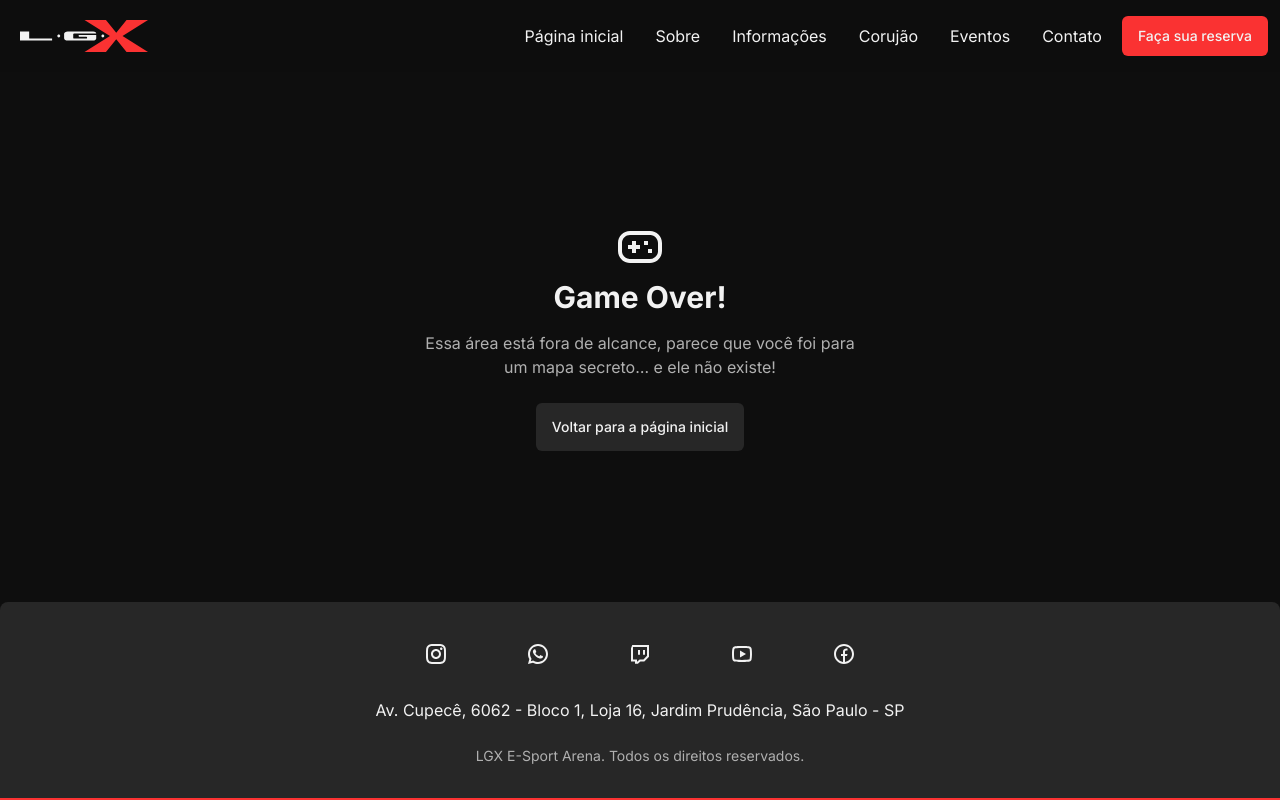
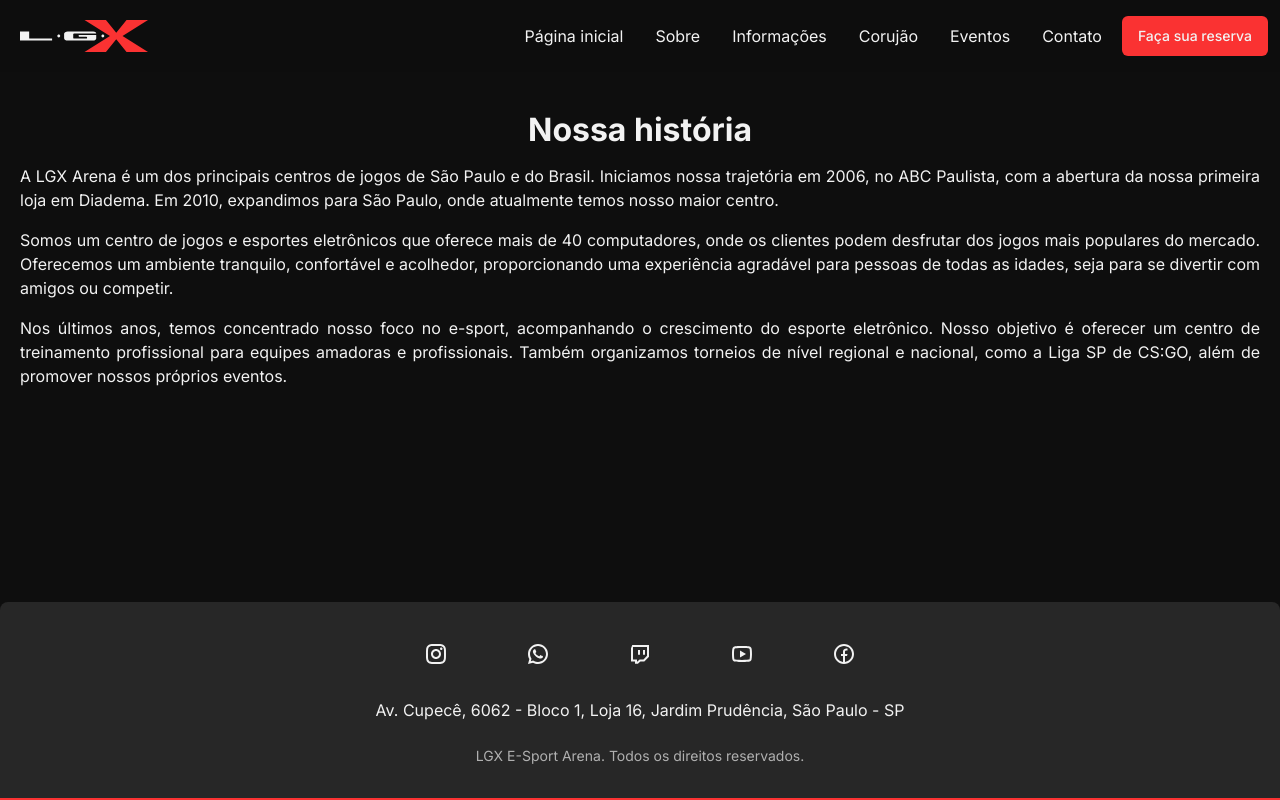
Before and after one commit to lgxarena/lgx-website, a Next.js app: page /sobre in a window 1280 px wide. Before the commit this address had no page. Built offline with nearby package versions, Linux system fonts and the light colour scheme.

Commit message:
feat: adding about page

```diff
--- a/src/app/(home)/page.tsx
+++ b/src/app/(home)/page.tsx
@@ -1,3 +1,4 @@
+import { Metadata } from 'next'
 import Link from 'next/link'
 import { RiScrollToBottomLine } from 'react-icons/ri'
 
@@ -6,6 +7,10 @@ import { generateWhatsAppLink } from '@/utils/generate-whatsapp-link'
 
 import { DesktopPricing } from './_components/desktop-pricing'
 import { MobilePricing } from './_components/mobile-pricing'
+
+export const metadata: Metadata = {
+  title: 'Página inicial - LGX E-Sport Arena',
+}
 
 export default function Home() {
   const bookText = generateWhatsAppLink(
@@ -17,7 +22,7 @@ export default function Home() {
   )
 
   return (
-    <div>
+    <main>
       <section
         className="relative z-[5] flex h-[calc(100dvh-72px)] w-full flex-col items-center justify-center gap-10
           bg-hero-mobile bg-cover bg-center bg-no-repeat px-5 sm:bg-hero-desktop"
@@ -49,7 +54,10 @@ export default function Home() {
         </Button>
       </section>
 
-      <section className="relative z-[5] mx-auto flex flex-col items-center bg-neutral px-5 py-8 sm:py-10">
+      <section
+        className="relative z-[5] mx-auto flex flex-col items-center bg-neutral px-5 py-8 sm:py-10"
+        id="horarios"
+      >
         <strong className="text-center text-3xl sm:text-[32px]">Horário de funcionamento</strong>
         <ul className="my-4 flex w-full max-w-screen-xl flex-col gap-2 sm:justify-center sm:gap-3 md:flex-row">
           <li className="flex w-full flex-col items-center gap-2 rounded-md bg-neutral-900 py-5 sm:py-6">
@@ -84,7 +92,10 @@ export default function Home() {
         </p>
       </section>
 
-      <section className="relative z-[5] mx-auto flex flex-col items-center bg-neutral px-5 py-8 sm:py-10">
+      <section
+        className="relative z-[5] mx-auto flex flex-col items-center bg-neutral px-5 py-8 sm:py-10"
+        id="precos"
+      >
         <strong className="text-3xl sm:text-[32px]">Preços</strong>
 
         <MobilePricing />
@@ -96,6 +107,6 @@ export default function Home() {
           específico do pacote.
         </p>
       </section>
-    </div>
+    </main>
   )
 }
--- a/src/app/layout.tsx
+++ b/src/app/layout.tsx
@@ -10,7 +10,7 @@ import '@/styles/global.css'
 const inter = Inter({ subsets: ['latin'] })
 
 export const metadata: Metadata = {
-  title: 'Página inicial - LGX E-Sport Arena',
+  title: 'LGX E-Sport Arena',
   description:
     'A LGX E-Sport Arena tem 144 m² com uma estrutura totalmente dedicada ao público gamer. Espaço esse para realização de competições, treino de times, confraternizações e eventos fechados.',
 }
--- /dev/null
+++ b/src/app/sobre/page.tsx
@@ -0,0 +1,30 @@
+import { Metadata } from 'next'
+
+export const metadata: Metadata = {
+  title: 'Sobre - LGX E-Sport Arena',
+}
+
+export default function Sobre() {
+  return (
+    <main className="relative z-[5] flex flex-1 flex-col bg-neutral px-5 py-8 md:py-10">
+      <h1 className="mb-4 text-center text-3xl font-bold sm:text-[32px]">Nossa história</h1>
+      <p className="mx-auto max-w-screen-xl text-justify font-normal">
+        A LGX Arena é um dos principais centros de jogos de São Paulo e do Brasil. Iniciamos nossa
+        trajetória em 2006, no ABC Paulista, com a abertura da nossa primeira loja em Diadema. Em
+        2010, expandimos para São Paulo, onde atualmente temos nosso maior centro.
+      </p>
+      <p className="mx-auto mt-4 max-w-screen-xl text-justify font-normal">
+        Somos um centro de jogos e esportes eletrônicos que oferece mais de 40 computadores, onde os
+        clientes podem desfrutar dos jogos mais populares do mercado. Oferecemos um ambiente
+        tranquilo, confortável e acolhedor, proporcionando uma experiência agradável para pessoas de
+        todas as idades, seja para se divertir com amigos ou competir.
+      </p>
+      <p className="mx-auto mt-4 max-w-screen-xl text-justify font-normal">
+        Nos últimos anos, temos concentrado nosso foco no e-sport, acompanhando o crescimento do
+        esporte eletrônico. Nosso objetivo é oferecer um centro de treinamento profissional para
+        equipes amadoras e profissionais. Também organizamos torneios de nível regional e nacional,
+        como a Liga SP de CS:GO, além de promover nossos próprios eventos.
+      </p>
+    </main>
+  )
+}
--- a/src/components/common/text-morph.tsx
+++ b/src/components/common/text-morph.tsx
@@ -29,7 +29,7 @@ export function TextMorph({ children, as: Component = 'p', className, style }: T
 
   return (
     <Component aria-label={children} className={cn(className)} style={style}>
-      <AnimatePresence initial={false} mode="popLayout">
+      <AnimatePresence mode="popLayout">
         {characters.map((character) => (
           <motion.span
             key={character.id}
--- a/src/components/layout/mobile-menu.tsx
+++ b/src/components/layout/mobile-menu.tsx
@@ -2,7 +2,8 @@
 
 import { AnimatePresence, motion } from 'motion/react'
 import Link from 'next/link'
-import { useState } from 'react'
+import { usePathname } from 'next/navigation'
+import { useEffect, useState } from 'react'
 import { RiCloseLine, RiMenuLine } from 'react-icons/ri'
 
 import { Button } from '@/components/ui/button'
@@ -15,6 +16,7 @@ import { generateWhatsAppLink } from '@/utils/generate-whatsapp-link'
 
 export function MobileMenu() {
   const [isMenuOpen, setIsMenuOpen] = useState(false)
+  const pathname = usePathname()
 
   const closeMenu = () => setIsMenuOpen(false)
   const handleToggleMenuState = () => setIsMenuOpen((prev) => !prev)
@@ -26,6 +28,10 @@ export function MobileMenu() {
   const bookText = generateWhatsAppLink(
     'Olá, gostaria de fazer uma reserva para [inserir data e horário].'
   )
+
+  useEffect(() => {
+    closeMenu()
+  }, [pathname])
 
   return (
     <>
--- a/src/data/menu.ts
+++ b/src/data/menu.ts
@@ -9,15 +9,15 @@ export const MOBILE_MENU = [
   },
   {
     title: 'Horários',
-    href: '/horarios',
+    href: '/#horarios',
   },
   {
     title: 'Preços',
-    href: '/precos',
+    href: '/#precos',
   },
   {
     title: 'Setup',
-    href: '/setup',
+    href: '/#setup',
   },
   {
     title: 'Jogos',
@@ -65,15 +65,15 @@ export const DESKTOP_MENU: DesktopMenuItem[] = [
     children: [
       {
         title: 'Horários',
-        href: '/horarios',
+        href: '/#horarios',
       },
       {
         title: 'Preços',
-        href: '/precos',
+        href: '/#precos',
       },
       {
         title: 'Setup',
-        href: '/setup',
+        href: '/#setup',
       },
       {
         title: 'Jogos',
--- a/src/styles/global.css
+++ b/src/styles/global.css
@@ -8,6 +8,8 @@
 
 html {
   height: 100%;
+  scroll-behavior: smooth;
+  scroll-padding-top: 72px;
 }
 
 body {
```
